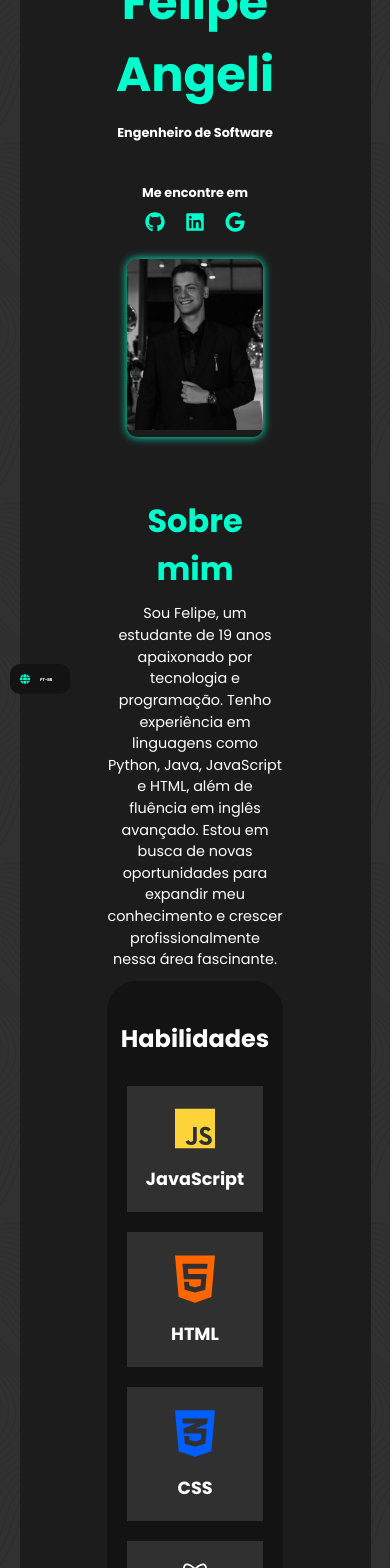
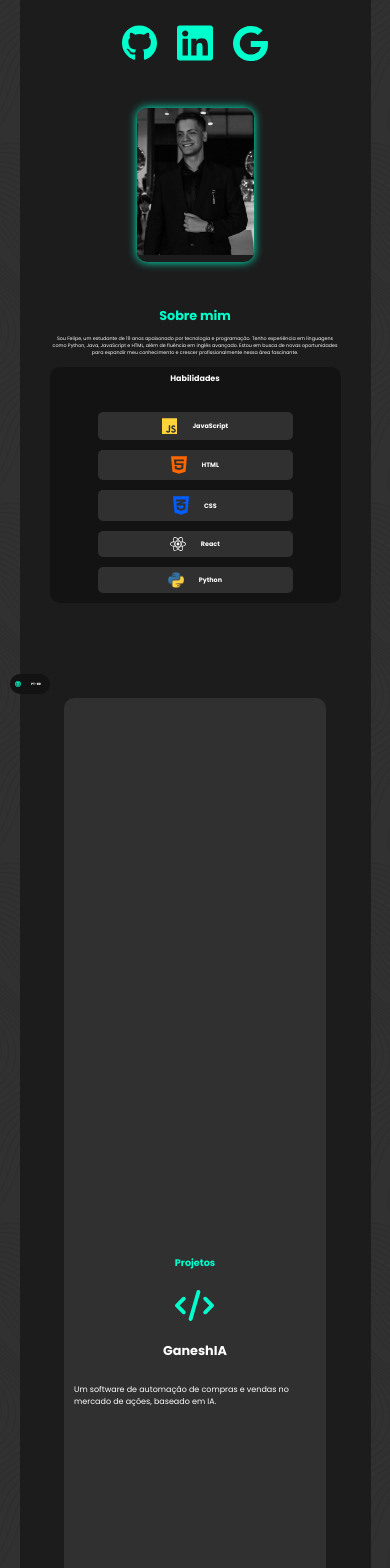
Before and after one commit to FelipeAngeliAguiar/Portif-lio, a React (Vite) app: page / in a window 390 px wide. Shown: the part 140-1708 px from the top of the page. Built offline with nearby package versions, Linux system fonts and the light colour scheme.

Commit message:
Ajuste para Mobile Friendly

```diff
--- a/src/pages/Home/index.jsx
+++ b/src/pages/Home/index.jsx
@@ -186,7 +186,7 @@ function Home() {
   }, []);
 
   const handleEmailClick = () => {
-    if (window.innerWidth <= 768) {
+    if (window.innerWidth <= 1000) {
       navigator.clipboard.writeText("felipeangeliaguiar@gmail.com");
 
       alert(language === "pt" ? "Email copiado!" : "Email copied!");
--- a/src/pages/Home/style.css
+++ b/src/pages/Home/style.css
@@ -701,6 +701,8 @@ section {
     width: 50%;
   }
 
+
+
   .skills {
     align-items: center;
   }
@@ -720,13 +722,87 @@ section {
   }
 
   .projects-div {
+    width: 100%;
     flex-direction: column;
+  }
+
+  .card {
     width: 100%;
+    height: 100%;
+    padding: 10px;
+    margin: 10px 0;
+    text-align: left;
+    display: flex;
+    flex-direction: column;
+    align-items: center;
+    justify-content: center;
+    gap: 5px;
+  }
+
+
+  .card-details {
+    padding: 0;
+  }
+
+  .projects-div .card.expanded .card-header{
+    h1{
+      font-size: 1rem;
+    }
+    img{
+      width: 5vw;
+      height: auto;
+    }
+    h2{
+      font-size: 1rem;
+    }
+  }
+
+  .projects-div .card.expanded{
+    gap: 0;
+    padding: 10px 20px;
+    ul {
+      padding: 0;
+      margin: 0;
+    }
+
+    li {
+      font-size: 0.8rem;
+    }
+  }
+  .projects-div .card.expanded .card-details{
+    text-align: center;
+    a{
+      font-size: 1rem;
+    }
+  }
+
+  .projects-div {
+    flex-direction: column;
+    align-items: center;
   }
 
   .projects-div .card {
-    flex: 1;
-    max-width: 600px;
+    width: 90%;
+
+    h1 {
+      font-size: 1.8rem;
+      padding: 0px;
+      height: auto;
+    }
+
+    img {
+      width: 10vw;
+      height: auto;
+    }
+
+    h2 {
+      font-size: 1.5rem;
+    }
+
+    p {
+      font-size: 0.5rem;
+      max-height: 100px;
+    }
   }
 
   .table-row {
@@ -747,28 +823,34 @@ section {
   .home-div {
     width: 100%;
     flex-direction: column;
+    gap: 0px;
 
     p {
-      font-size: 1.5rem;
+      font-size: 0.3rem;
     }
 
     span {
-      font-size: 3rem;
+      font-size: 0.8rem;
     }
 
     h1 {
-      font-size: 0.8rem;
+      font-size: 0.3rem;
+      margin: auto;
     }
   }
 
   .social {
     flex-direction: column;
     gap: 10px;
+
+    h1 {
+      font-size: 0.3rem;
+    }
   }
 
   .social .buttons img {
-    width: 20px;
-    height: 20px;
+    width: 9vw;
+    height: 9vh;
   }
 
   .infos {
@@ -777,12 +859,30 @@ section {
   }
 
   .profile {
-    width: 80%;
+    width: 30vw;
   }
 
   .about-me-div {
     flex-direction: column-reverse;
     width: 100%;
+    padding: 5px 0;
+
+    img {
+      display: none;
+    }
+
+    h1 {
+      font-size: 0.8rem;
+    }
+
+    p {
+      font-size: 0.3rem;
+    }
+  }
+
+  .about-me-infos {
+    width: 100%;
+    padding: 0 20px;
   }
 
   .about-me-text {
@@ -795,21 +895,102 @@ section {
   }
 
   .skills {
+    width: 100%;
     align-items: center;
+    padding: 0px;
+    border-radius: 10px;
+
+    h1 {
+      font-size: 0.5rem;
+    }
   }
 
   .skills-list {
     display: flex;
     flex-direction: column;
     align-items: center;
-    width: 100%;
+    gap: 10px;
+    padding: 10px;
   }
 
   .skills-card {
+    flex-direction: row;
+    align-items: center;
+    text-align: center;
+    justify-content: center;
+    width: 20px;
+    padding: 5px 0;
+    min-width: 50vw;
+    border-radius: 5px;
+
+    img {
+      width: 4vw;
+      display: ruby;
+    }
+
+    span {
+      font-size: 0.4rem;
+
+    }
+  }
+
+  .projects-div {
+    width: 100%;
+    flex-direction: column;
+  }
+
+  .projects-div .card {
+    width: 100%;
+    height: 150vh;
+    padding: 10px;
+    margin: 10px 0;
+    text-align: left;
+    display: flex;
     flex-direction: column;
     align-items: center;
+    justify-content: center;
+    gap: 5px;
+  }
+
+  .projects-div .card.expanded .card-header {
+    display: none !important;
+    visibility: hidden;
+    height: 0;
+    width: 0;
+    margin: 0;
+    padding: 0;
+  }
+
+  .card-details {
+    padding: 0;
+  }
+
+  .projects-div .card.compressed{
+    height: 100vh;
+  }
+  .projects-div .card.expanded{
+    gap: 0;
+    padding: 10px 20px;
+    height: 150vh;
+    width: 100%;
+    ul {
+      padding: 0;
+      margin: 0;
+    }
+
+    li {
+      font-size: 0.35rem;
+    }
+  }
+  .projects-div .card.expanded .card-details{
     text-align: center;
-    width: 100%;
+    h3{
+      font-size: 0.35rem;
+    }
+    a{
+      font-size: 0.35rem;
+      padding: 5px 10px;
+    }
   }
 
   .projects-div {
@@ -819,10 +1000,29 @@ section {
 
   .projects-div .card {
     width: 90%;
+
+    h1 {
+      font-size: 0.6rem;
+      padding: 0px;
+    }
+
+    img {
+      width: 10vw;
+      height: auto;
+    }
+
+    h2 {
+      font-size: 0.8rem;
+    }
+
+    p {
+      font-size: 0.5rem;
+      max-height: 100px;
+    }
   }
 
   .education-div {
-    font-size: 1.3rem;
+    font-size: 1rem;
     padding: 0 20px;
   }
 
@@ -846,7 +1046,7 @@ section {
 
   .card-education {
     width: 100%;
-    min-height: 200px;
+    min-height: 150px;
     padding: 10px;
     margin: 10px 0;
     text-align: left;
@@ -868,9 +1068,13 @@ section {
     text-align: flex-start;
     padding: 10px 0;
 
+    h1{
+      font-size: 0.4rem;
+    }
+
     img {
-      height: 25px;
-      width: 25px;
+      height: 20px;
+      width: 20px;
     }
   }
 
@@ -889,16 +1093,25 @@ section {
   }
 
   .lang-btn {
-    padding: 5px 10px;
-    width: 60px;
-    height: 30px;
+    padding: 5px;
+    width: 40px;
+    height: 20px;
+
+      span{
+        font-size: 0.2rem;
+      }
+
+      img{
+        width: 6px;
+        height: 6px;
+      }
   }
 
   .lang-dropdown {
-    width: 60px;
+    width: 40px;
     justify-content: center;
     align-items: center;
-    bottom: 45px;
+    bottom: 30px;
     left: 10px;
     height: 50px;
   }
@@ -907,10 +1120,11 @@ section {
     padding: 5px;
     width: 60px;
     height: 30px;
-    font-size: 0.5rem;
+    font-size: 0.3rem;
   }
 
-  .email-popup{
+  .email-popup {
     visibility: hidden;
-    }
   }
+
+}
```
